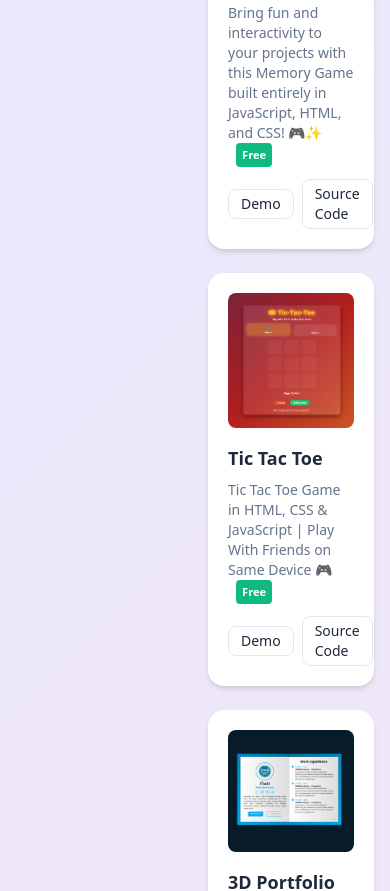
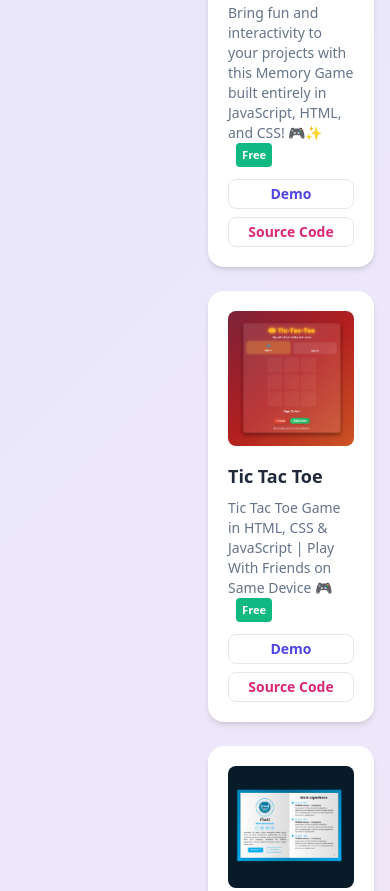
Before and after one commit to cwa631/source-code-website, a plain HTML site: page index.html in a window 390 px wide. Shown: the part 974-1865 px from the top of the page. Drawn offline with nearby package versions, Linux system fonts and the light colour scheme.

Commit message:
Add files via upload

```diff
--- a/index.html
+++ b/index.html
@@ -4,7 +4,7 @@
 <head>
     <meta charset="utf-8" />
     <meta name="viewport" content="width=device-width,initial-scale=1" />
-    <title>Friends Projects</title>
+    <title>Source Code</title>
     <link rel="stylesheet" href="style/style.css">
     <script src="https://cdn.tailwindcss.com"></script>
 </head>
--- a/style/style.css
+++ b/style/style.css
@@ -54,3 +54,58 @@ body {
         opacity: 1;
     }
 }
+
+
+
+
+/* Common button styles */
+.demo-btn,
+.source-btn {
+    font-size: 0.9rem;
+    font-weight: 600;
+    padding: 0.6rem 1.2rem;
+    border-radius: 9999px; /* rounded pill shape */
+    border: 2px solid transparent;
+    transition: all 0.35s ease;
+    position: relative;
+    overflow: hidden;
+    flex: 1 1 auto;
+    min-width: 120px;
+    text-align: center;
+}
+
+/* Demo button */
+.demo-btn {
+    color: #4f46e5; /* Indigo */
+    border-color: #c7d2fe;
+}
+.demo-btn:hover {
+    background: linear-gradient(135deg, #6366f1, #a5b4fc);
+    color: #fff;
+    transform: translateY(-4px) scale(1.05);
+    box-shadow: 0 6px 20px rgba(99, 102, 241, 0.4);
+}
+
+/* Source button */
+.source-btn {
+    color: #db2777; /* Pink */
+    border-color: #fbcfe8;
+}
+.source-btn:hover {
+    background: linear-gradient(135deg, #ec4899, #f472b6);
+    color: #fff;
+    transform: translateY(-4px) scale(1.05);
+    box-shadow: 0 6px 20px rgba(236, 72, 153, 0.4);
+}
+
+/* Responsive stacking on small screens */
+@media (max-width: 640px) {
+    .mt-3.flex.items-center.gap-2 {
+        flex-direction: column;
+    }
+    .demo-btn,
+    .source-btn {
+        width: 100%;
+        min-width: unset;
+    }
+}
```
